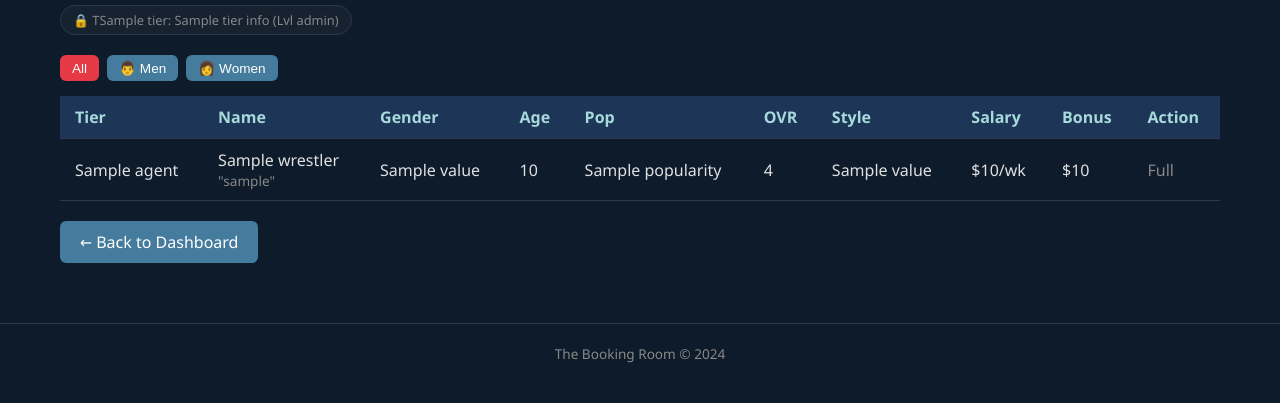
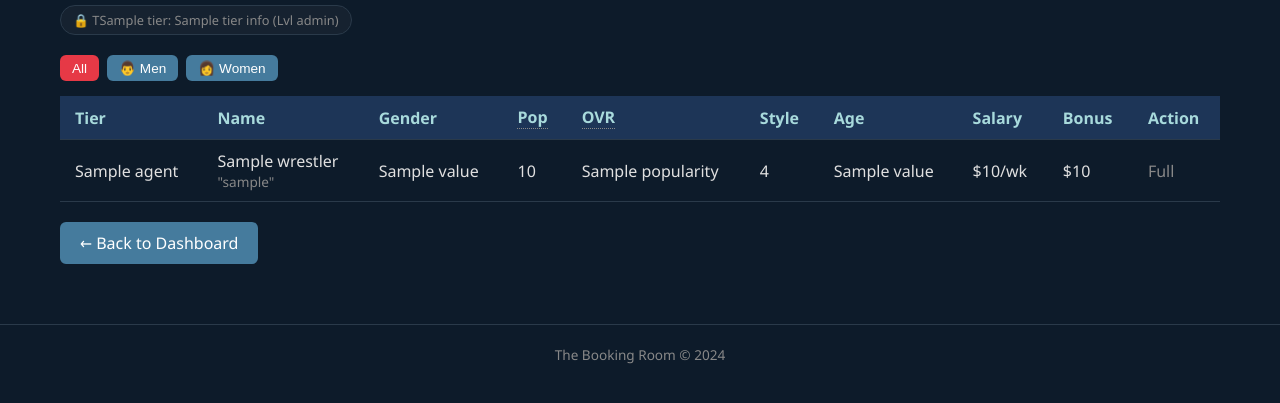
Before and after one commit to DLowPow/The-Booking-Room, a Flask app: template WrestlingGM/templates/free_agents.html in a window 1280 px wide. Shown: the part 176-579 px from the top of the page. Run offline with Flask 3, Linux system fonts and the light colour scheme; the template is opened without the code that fills it: most values are stand-ins (such as "Sample title", 1, 10 or a date in 2020).

Commit message:
Update free_agents.html

```diff
--- a/WrestlingGM/templates/free_agents.html
+++ b/WrestlingGM/templates/free_agents.html
@@ -45,10 +45,10 @@
             <th>Tier</th>
             <th>Name</th>
             <th>Gender</th>
+            <th><span class="tooltip-wrapper">Pop<span class="tooltip-text">Popularity - How famous they are. Higher popularity draws bigger crowds.</span></span></th>
+            <th><span class="tooltip-wrapper">OVR<span class="tooltip-text">Overall Rating - Average of all stats. Higher = more skilled wrestler.</span></span></th>
+            <th>Style</th>
             <th>Age</th>
-                <th>Pop</th>
-                <th>OVR</th>
-                <th>Style</th>
             <th>Salary</th>
             <th>Bonus</th>
             <th>Action</th>
```
Lines whose indentation alone changed are shown as unchanged.
